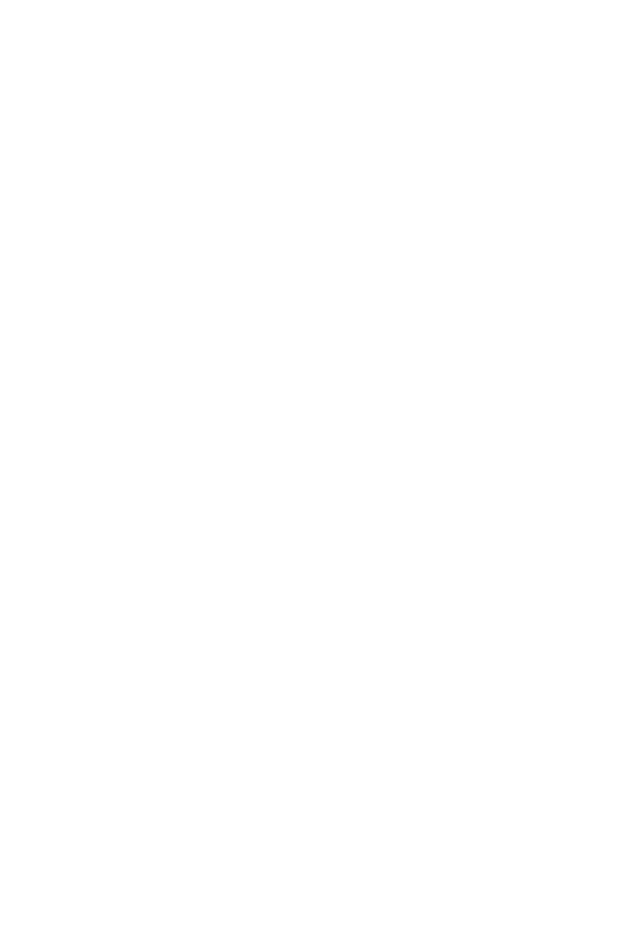
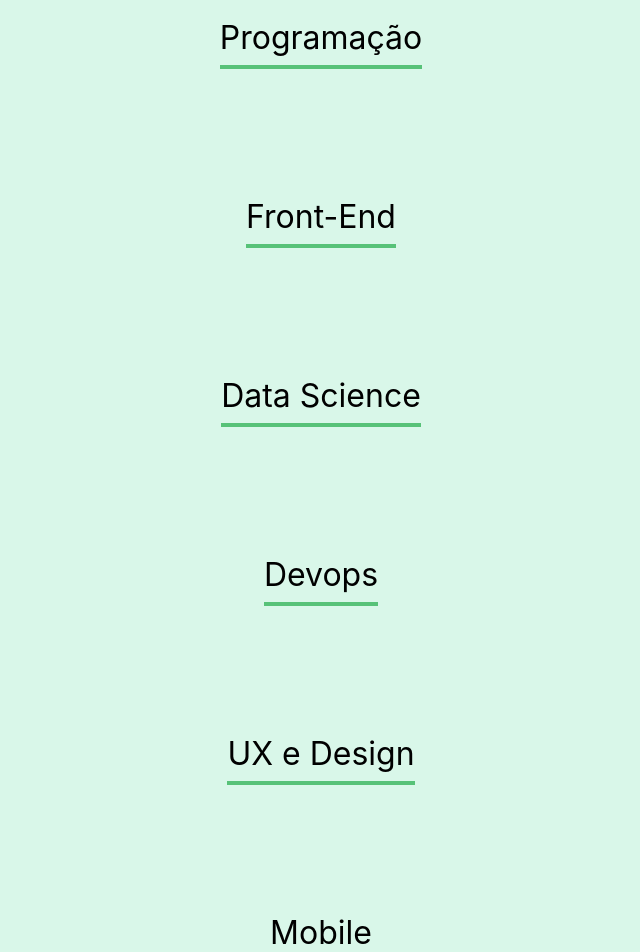
Before and after one commit to MahAzevedo/organo-react, a React (Create React App) app: page / in a window 1280 px wide. Shown: the part 1540-2492 px from the top of the page, without its empty margins (319-959 px from the left). Before the commit the page ends 1494 px from the top, so only its background shows below. Built offline with nearby package versions, Linux system fonts and the light colour scheme.

Commit message:
modified: Formulario => Time

```diff
--- a/src/App.js
+++ b/src/App.js
@@ -1,8 +1,47 @@
 import { useState } from 'react';
 import Banner from './componentes/Banner';
 import Formulario from './componentes/Formulario';
+import Time from './componentes/Time';
 
 function App() {
+
+  const times = [
+    {
+      nome: 'Programação',
+      corPrimaria: '#57C278',
+      corSecundaria: '#D9F7E9'
+    },
+    {
+      nome: 'Front-End',
+      corPrimaria: '#82CFFA',
+      corSecundaria: '#E8F8FF'
+    },
+    {
+      nome: 'Data Science',
+      corPrimaria: '#A6D157',
+      corSecundaria: '#F0F8E2'
+    },
+    {
+      nome: 'Devops',
+      corPrimaria: '#E06B69',
+      corSecundaria: '#FDE7E8'
+    },
+    {
+      nome: 'UX e Design',
+      corPrimaria: '#DB6EBF',
+      corSecundaria: '#FAE9F5'
+    },
+    {
+      nome: 'Mobile',
+      corPrimaria: '#FFBA05',
+      corSecundaria: '#FFF5D9'
+    },
+    {
+      nome: 'Inovação e Gestão',
+      corPrimaria: '#FF8A29',
+      corSecundaria: '#FFEEDF'
+    }
+  ]
 
   const [colaboradores, setColaboradores] = useState([])
 
@@ -15,6 +54,13 @@
     <div className="App">
       <Banner />
       <Formulario aoColaboradorCadastrado={colaborador => aoNovoColaboradorAdicionado(colaborador)} />
+      <Time nome="Programação"/>
+      <Time nome="Front-End"/>
+      <Time nome="Data Science"/>
+      <Time nome="Devops"/>
+      <Time nome="UX e Design"/>
+      <Time nome="Mobile"/>
+      <Time nome="Inovação e Gestão"/>
     </div>
   );
 }
@@ -22,3 +68,4 @@
 export default App;
 
 // App JS tá na raíz do projeto
+// App JS é onde está concentrado os componentes
--- a/src/componentes/Formulario/index.js
+++ b/src/componentes/Formulario/index.js
@@ -5,6 +5,7 @@
 import './Formulario.css'
 
 const Formulario = (props) => {
+
     const times = [
         'Programação',
         'Front-End',
--- a/src/componentes/Time/Time.css
+++ b/src/componentes/Time/Time.css
@@ -0,0 +1,13 @@
+.time {
+    text-align: center;
+    padding: 32px;
+    background-color: #D9F7E9;
+}
+
+.time h3 {
+    font-size: 32px;
+    font-weight: 400;
+    border-bottom: 4px solid #57C278;
+    display: inline-block;
+    padding-bottom: 8px;
+}
--- a/src/componentes/Time/index.js
+++ b/src/componentes/Time/index.js
@@ -1,9 +1,18 @@
 import './Time.css'
 
-const Time = () => {
+const Time = (props) => {
     return (
-
+        <section className='time'>
+            <h3>{props.nome}</h3>
+        </section>
     )
 }
 
 export default Time;
+
+// props é o que recebemos como parâmetro, deve ser "puxado/copiado/replicado" de dentro
+//das aspas para onde será usado
+
+// todo componente REACT a gente vai receber esse props pq é de onde passam-se parâmetros
+// quando a gente chama a tagzinha <> lá de fora
+// né, props.algumaCoisa (props ponto alguma coisa)
```
